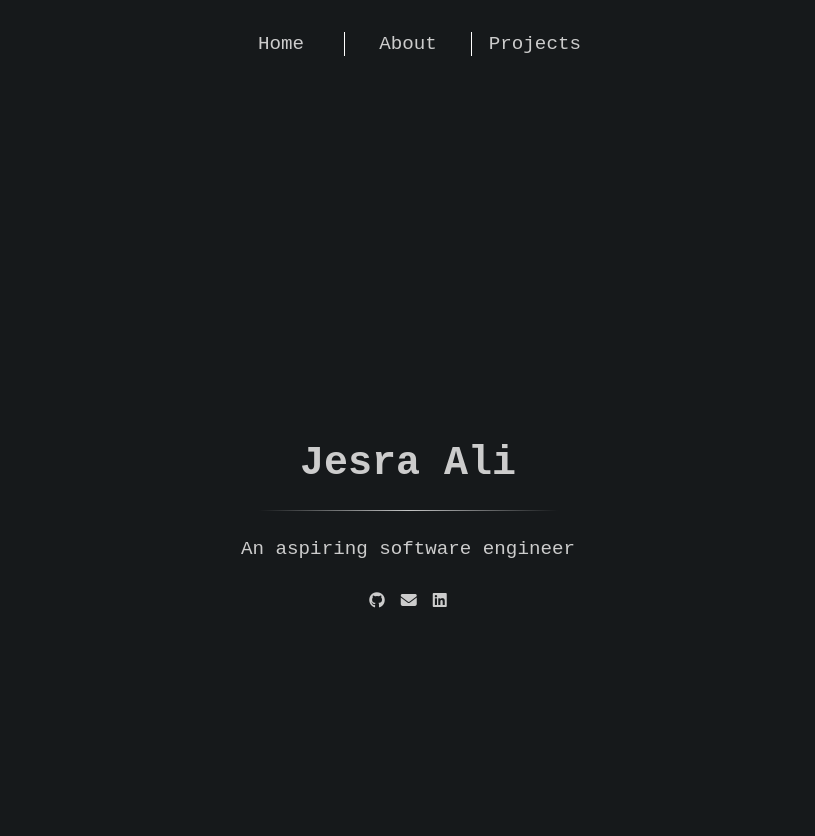
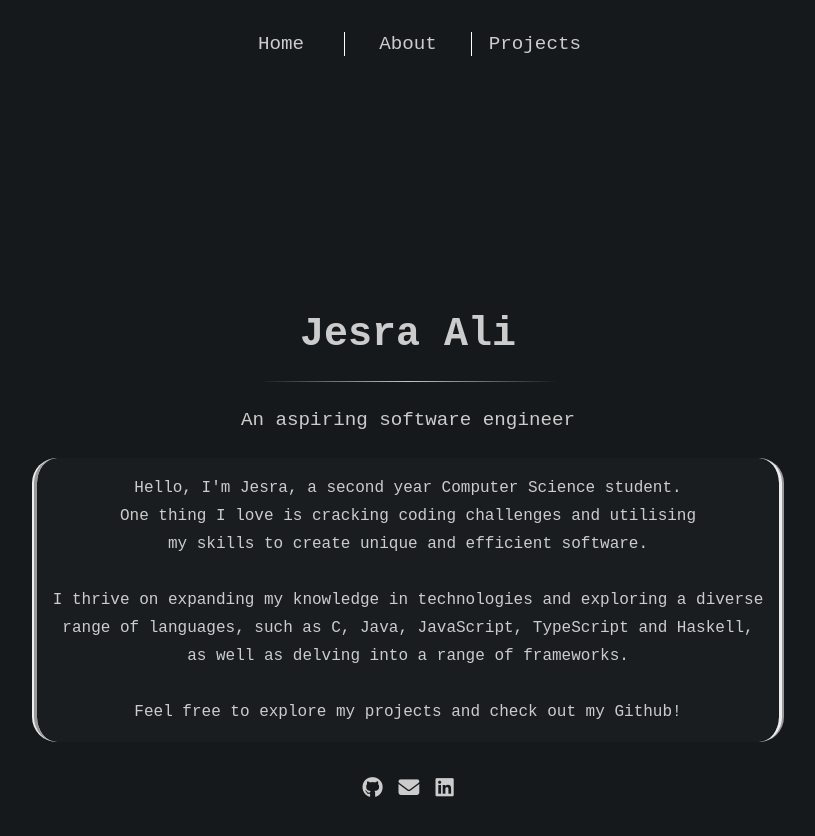
Before and after one commit to JesraAli/jesraali.github.io, a plain HTML site: page index.html in a window 1280 px wide. Shown: the whole page, without its empty margins (232-1047 px from the left). Drawn offline with Linux system fonts and the light colour scheme.

Commit message:
Create introduction in main page, Update About me

```diff
--- a/index.css
+++ b/index.css
@@ -6,33 +6,42 @@ body {
   margin: 0;
   padding: 0;
 }
+
 .container {
   display: flex;
   flex-direction: column;
   justify-content: center;
   align-items: center;
-    height: 40rem;
+  height: 25rem;
+
 }
+
 h1 {
   font-size: 2.5rem;
   margin-bottom: 1rem;
-    font-family: Roboto Mono,monospace;
+  font-family: Roboto Mono, monospace;
 }
+
 hr {
   width: 299px;
   background-image: linear-gradient(to right, rgba(0, 0, 0, 0), rgb(255 255 255 / 75%), rgba(0, 0, 0, 0));
   border: 0;
   height: 1px;
 }
+
 p {
   font-size: 1.2rem;
   margin-bottom: 2rem;
-    font-family: Roboto Mono,monospace;
+  font-family: Roboto Mono, monospace;
 }
+
 .icons {
   display: flex;
   justify-content: center;
+  font-size: 1.3em;
+  padding: 150px;
 }
+
 .icons a {
   display: inline-block;
   margin: 0 0.5rem;
@@ -40,30 +49,34 @@ body {
   text-decoration: none;
   transition: color 0.3s ease;
 }
+
 .icons a:hover {
   color: #fff;
 }
 
 /*Title-Header animation*/
-  .titleHeader{
-    animation: fadeIn 3s ;
-    visibility:hidden;
-    animation-fill-mode:forwards;
+.titleHeader {
+  animation: fadeIn 3s;
+  visibility: hidden;
+  animation-fill-mode: forwards;
 }
 
 @keyframes fadeIn {
-    0% { opacity: 0; }
+  0% {
+    opacity: 0;
+  }
+
   100% {
-      visibility:visible;
+    visibility: visible;
     opacity: 1;
   }
 }
 
 /*Sub-Header animation*/
-  .subHeader{
+.subHeader {
   animation: slideUp 1.5s ease-out .7s;
   visibility: hidden;
-    animation-fill-mode:forwards;
+  animation-fill-mode: forwards;
 }
 
 @keyframes slideUp {
@@ -71,8 +84,37 @@ body {
     opacity: 0;
     transform: translateY(20px);
   }
+
   100% {
     visibility: visible;
     transform: translateY(0px);
   }
 }
+
+.about {
+  line-height: 28px;
+  /* transform: translateY(800px);
+  animation: slideUp .8s ease-in-out forwards .8s; */
+  animation: fadeIn 3s;
+  visibility: hidden;
+  animation-fill-mode: forwards;
+  font-family: Roboto Mono, monospace;
+  color: #ccc;
+  background-color: #1a1d20;
+  border-radius: 25px;
+  padding: 1rem;
+
+  border-style:ridge;
+  border-width: 0px 5px;
+}
+
+.aboutContainer {
+  display: flex;
+  flex-direction: column;
+  justify-content: center;
+  align-items: center;
+  animation: expand .8s ease forwards;
+  position: relative;
+  transition: all .8s ease;
+  height: 1rem;
+}
--- a/index.html
+++ b/index.html
@@ -3,20 +3,22 @@
 
 <head>
   <title>Jesra Ali</title>
-    <link rel="stylesheet" href="https://cdnjs.cloudflare.com/ajax/libs/font-awesome/6.4.0/css/all.min.css" integrity="sha512-iecdLmaskl7CVkqkXNQ/ZH/XLlvWZOJyj7Yy7tcenmpD1ypASozpmT/E0iPtmFIB46ZmdtAc9eNBvH0H/ZpiBw==" crossorigin="anonymous" referrerpolicy="no-referrer" />
-    <link rel="stylesheet" href = "index.css">
-    <link rel="stylesheet" href = "navbar.css">
+  <link rel="stylesheet" href="https://cdnjs.cloudflare.com/ajax/libs/font-awesome/6.4.0/css/all.min.css"
+    integrity="sha512-iecdLmaskl7CVkqkXNQ/ZH/XLlvWZOJyj7Yy7tcenmpD1ypASozpmT/E0iPtmFIB46ZmdtAc9eNBvH0H/ZpiBw=="
+    crossorigin="anonymous" referrerpolicy="no-referrer" />
+  <link rel="stylesheet" href="index.css">
+  <link rel="stylesheet" href="navbar.css">
 
 </head>
 
 <body>
   <!--Navbar-->
-  <div class = "navBar">
+  <div class="navBar">
     <table>
       <tr>
-        <td><a href = "index.html">Home</a></td>
-        <td class="middleNav"><a href = "about.html" >About</a></td>
-        <td><a href = "projects.html">Projects</a></td>
+        <td><a href="index.html">Home</a></td>
+        <td class="middleNav"><a href="about.html">About</a></td>
+        <td><a href="projects.html">Projects</a></td>
       </tr>
     </table>
 
@@ -26,7 +28,22 @@
   <div class="container">
     <h1 class="titleHeader">Jesra Ali</h1>
     <hr>
-    <p class = subHeader>An aspiring software engineer</p>
+    <p class=subHeader>An aspiring software engineer</p><br><br>
+</div>
+  <div class='aboutContainer'>
+    <div class="about">
+      Hello, I'm Jesra, a second year Computer Science student.
+      <br>
+      One thing I love is cracking coding challenges and utilising<br> my skills to create unique and efficient software.<br><br>
+      I thrive on expanding my knowledge in technologies and exploring a diverse <br>range of languages, such as C, Java, JavaScript,
+      TypeScript and Haskell,<br>as well as delving into a range of frameworks.
+      <br><br>
+      Feel free to explore my projects and check out my Github!<br>
+    </div>
+  </div>
+  <br>
+
+
 
   <div class="icons">
     <a href="https://www.github.com/JesraAli"><i class="fab fa-github"></i></a>
@@ -34,7 +51,6 @@
     <a href="https://www.linkedin.com/in/jesra-ali-6a5133249/"><i class="fab fa-linkedin"></i></a>
   </div>
 
-  </div>
 </body>
 
 </html>
```
Also changed, not shown: about.html (+5 -3 lines). Lines whose indentation alone changed are shown as unchanged.
